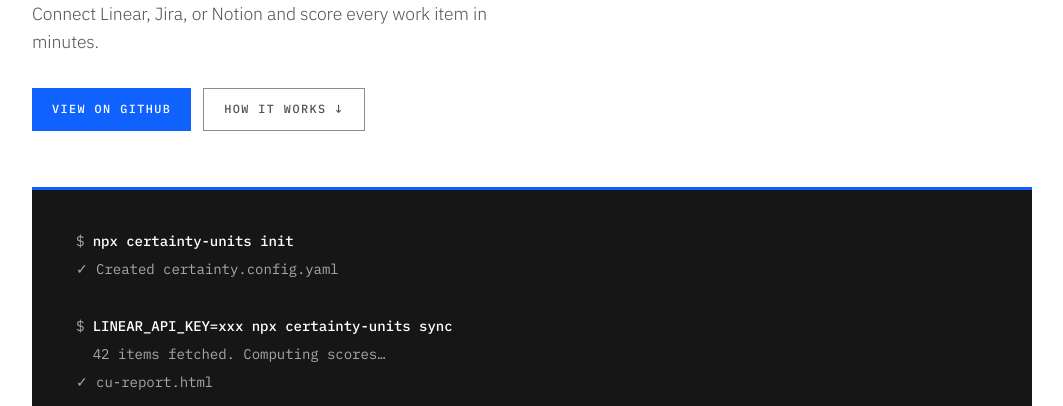
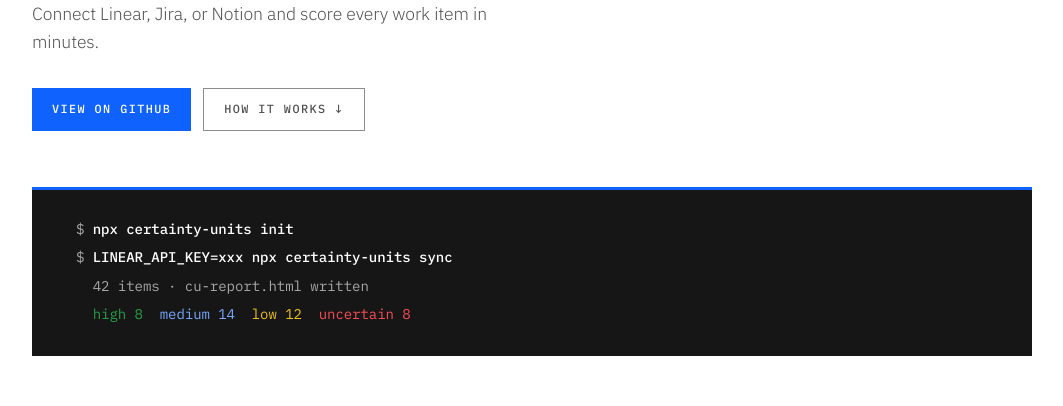
Before and after one commit to 2ngnhan/certainty-units, a website: page index.html in a window 1280 px wide. Shown: the part 394-800 px from the top of the page, without its empty margins (108-1171 px from the left). Drawn offline with Linux system fonts and the light colour scheme.

Commit message:
fix(landing): collapse terminal gaps into single continuous session

```diff
--- a/index.html
+++ b/index.html
@@ -127,7 +127,7 @@ a:hover { text-decoration: underline; }
 /* ── Terminal ── */
 .terminal {
   background: var(--ink);
-  padding: 2.5rem 2.75rem;
+  padding: 1.75rem 2.75rem;
   margin-bottom: 5rem;
   position: relative;
 }
@@ -374,14 +374,10 @@ h2 {
   </section>
 
   <div class="terminal">
-    <pre><span class="dim">$ </span><span class="cmd">npx certainty-units init</span>
-<span class="dim">✓ Created certainty.config.yaml</span>
-
-<span class="dim">$ </span><span class="cmd">LINEAR_API_KEY=xxx npx certainty-units sync</span>
-<span class="dim">  42 items fetched. Computing scores…
-✓ cu-report.html</span>
-
-<span class="hi">high 8</span>  <span class="med">medium 14</span>  <span class="lo">low 12</span>  <span class="unc">uncertain 8</span></pre>
+    <pre><span class="dim">$</span> <span class="cmd">npx certainty-units init</span>
+<span class="dim">$</span> <span class="cmd">LINEAR_API_KEY=xxx npx certainty-units sync</span>
+<span class="dim">  42 items · cu-report.html written</span>
+<span class="hi">  high 8</span>  <span class="med">medium 14</span>  <span class="lo">low 12</span>  <span class="unc">uncertain 8</span></pre>
   </div>
 
   <section id="how">
```
